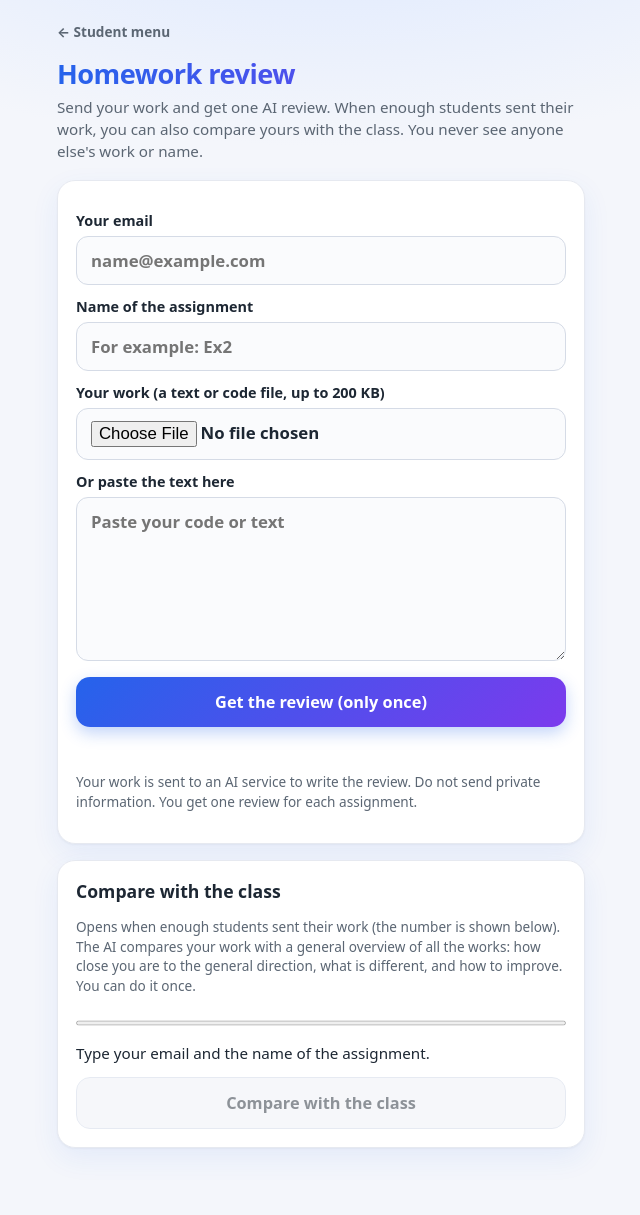
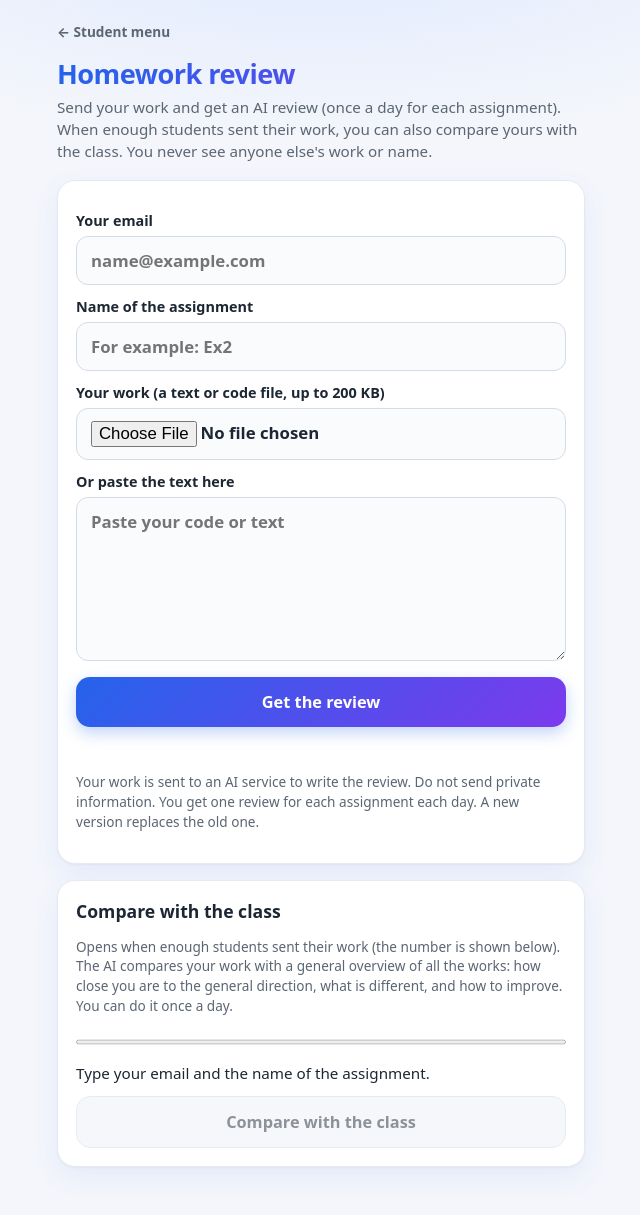
Before and after one commit to Maycaspi110/Class_Attendance, a Flask app: page /homework in a window 1280 px wide. Shown: the whole page, without its empty margins (319-959 px from the left). Before the commit the page ends 1150 px from the top, so only its background shows below. Run offline with Flask 3, Linux system fonts and the light colour scheme.

Commit message:
Homework page: show when the next review and comparison are possible

```diff
--- a/demo/static/homework.js
+++ b/demo/static/homework.js
@@ -14,6 +14,10 @@
 
   function filled() { return $("email").value.trim() && $("assignment").value.trim(); }
 
+  function waitText(seconds) {
+    return seconds >= 5400 ? Math.round(seconds / 3600) + " hours" : Math.max(1, Math.round(seconds / 60)) + " minutes";
+  }
+
   function showStatus(d) {
     var bar = $("comparebar");
     bar.max = d.needed;
@@ -27,16 +31,16 @@
       return;
     }
     if (c && c.state === "done") {
-      say(statusEl, "This is your comparison with the class (you can do it once).", "ok");
       $("comparetext").textContent = c.text;
       $("comparetext").hidden = false;
-      return;
     }
     var count = d.count + " of " + d.needed + " students sent their work.";
     if (!d.reviewed) {
       say(statusEl, count + " Send your work first, then the comparison can open.", "");
     } else if (!d.unlocked) {
       say(statusEl, count + " The comparison opens when " + d.needed + " students sent their work.", "");
+    } else if (d.compare_wait > 0) {
+      say(statusEl, count + " This is your comparison. You can compare again in about " + waitText(d.compare_wait) + " (for example after you improve your work).", "ok");
     } else {
       say(statusEl, count + " The comparison is open." + (c && c.state === "error" ? " The last try failed: " + c.error : ""), "ok");
       compareBtn.disabled = false;
@@ -76,7 +80,7 @@
       var d = result.data;
       if (!d.ok) { say(msg, d.error || "Could not write the review (server answer " + result.status + "). Try again in a minute.", "bad"); refreshStatus(); return; }
       try { localStorage.setItem("attendance_email", $("email").value.trim()); } catch (e) { /* not important */ }
-      say(msg, "The review is ready. You got your one review for this assignment.", "ok");
+      say(msg, "The review is ready. You can send an improved version and get a new review in about " + waitText(d.review_wait) + ".", "ok");
       $("review").textContent = d.review;
       $("resultbox").hidden = false;
       $("resultbox").scrollIntoView();
--- a/demo/templates/homework.html
+++ b/demo/templates/homework.html
@@ -3,7 +3,7 @@
 {% block body %}
 <a class="homelink" href="{{ url_for('student_menu') }}">&larr; Student menu</a>
 <h1>Homework review</h1>
-<p class="sub">Send your work and get one AI review. When enough students sent their work, you can also compare yours with the class. You never see anyone else's work or name.</p>
+<p class="sub">Send your work and get an AI review (once a day for each assignment). When enough students sent their work, you can also compare yours with the class. You never see anyone else's work or name.</p>
 
 <form class="card" id="form">
   <label>Your email
@@ -18,9 +18,9 @@
   <label>Or paste the text here
     <textarea id="text" rows="6" maxlength="30000" placeholder="Paste your code or text"></textarea>
   </label>
-  <button type="submit" id="send">Get the review (only once)</button>
+  <button type="submit" id="send">Get the review</button>
   <div id="msg" class="msg" role="status"></div>
-  <p class="muted">Your work is sent to an AI service to write the review. Do not send private information. You get one review for each assignment.</p>
+  <p class="muted">Your work is sent to an AI service to write the review. Do not send private information. You get one review for each assignment each day. A new version replaces the old one.</p>
 </form>
 
 <div class="card" id="resultbox" hidden>
@@ -30,7 +30,7 @@
 
 <div class="card" id="comparebox">
   <h2>Compare with the class</h2>
-  <p class="muted">Opens when enough students sent their work (the number is shown below). The AI compares your work with a general overview of all the works: how close you are to the general direction, what is different, and how to improve. You can do it once.</p>
+  <p class="muted">Opens when enough students sent their work (the number is shown below). The AI compares your work with a general overview of all the works: how close you are to the general direction, what is different, and how to improve. You can do it once a day.</p>
   <progress id="comparebar" max="8" value="0"></progress>
   <div id="comparestatus" class="msg" role="status">Type your email and the name of the assignment.</div>
   <button type="button" id="compare" class="secondary" disabled>Compare with the class</button>
```
